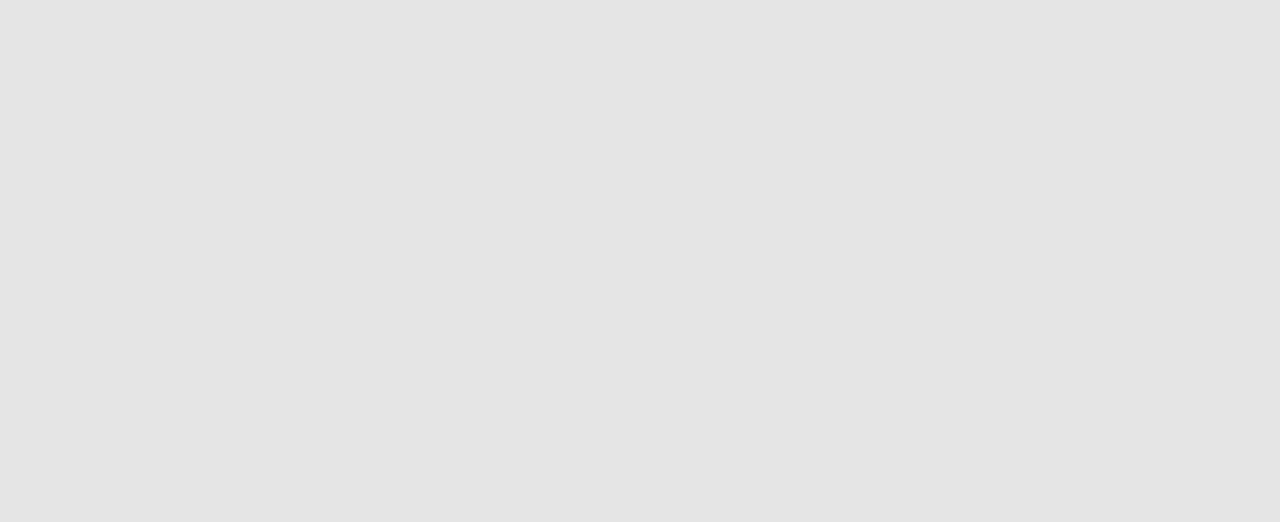
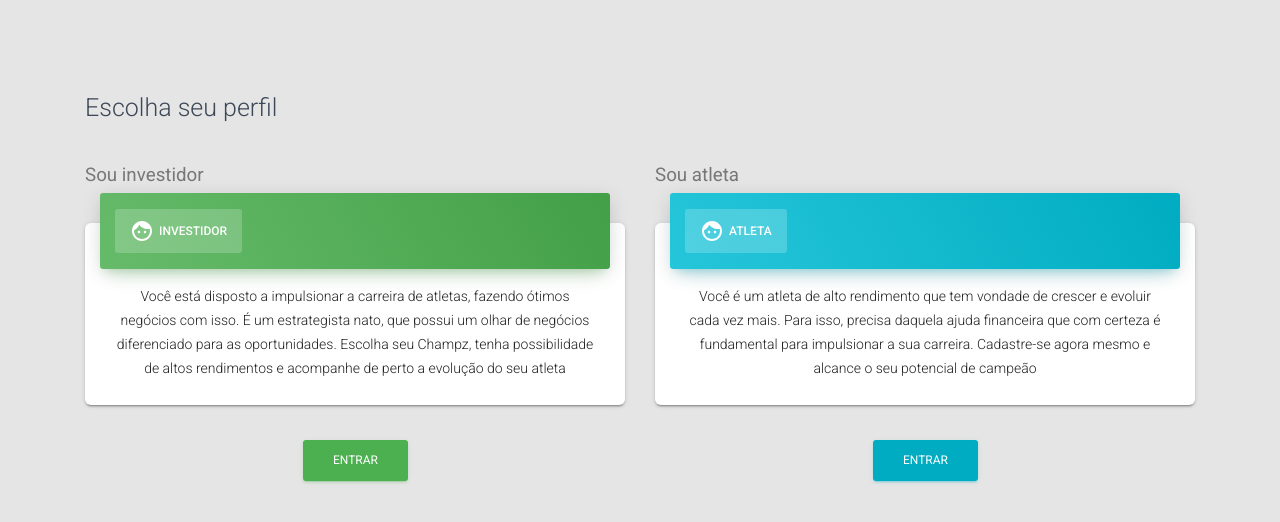
Before and after one commit to queirozale/champz, a Next.js app: page / in a window 1280 px wide. Before the commit this address had no page. Shown: the top 522 px of the page. Built offline with nearby package versions, Linux system fonts and the light colour scheme.

Commit message:
Home structure

```diff
--- a/assets/jss/nextjs-material-kit/pages/componentsSections/tabsStyle.js
+++ b/assets/jss/nextjs-material-kit/pages/componentsSections/tabsStyle.js
@@ -2,7 +2,7 @@ import { container } from "assets/jss/nextjs-material-kit.js";
 
 const tabsStyle = {
   section: {
-    background: "#EEEEEE",
+    background: "transparent",
     padding: "70px 0"
   },
   container,
--- a/components/Header/Header.js
+++ b/components/Header/Header.js
@@ -12,6 +12,7 @@ import IconButton from "@material-ui/core/IconButton";
 import Button from "@material-ui/core/Button";
 import Hidden from "@material-ui/core/Hidden";
 import Drawer from "@material-ui/core/Drawer";
+import SportsMmaIcon from '@material-ui/icons/SportsMma';
 // @material-ui/icons
 import Menu from "@material-ui/icons/Menu";
 // core components
@@ -63,7 +64,7 @@ export default function Header(props) {
   });
   const brandComponent = (
     <Link href="/components" as="/components">
-      <Button className={classes.title}>{brand}</Button>
+      <Button className={classes.title}><SportsMmaIcon />{brand}</Button>
     </Link>
   );
   return (
--- a/pages-sections/Components-Sections/SectionNavbars.js
+++ b/pages-sections/Components-Sections/SectionNavbars.js
@@ -130,6 +130,7 @@ export default function SectionNavbars() {
             />
           </GridItem>
         </GridContainer>
+        {/* start  */}
         <div className={classes.title}>
           <h3>Navigation</h3>
         </div>
@@ -431,6 +432,7 @@ export default function SectionNavbars() {
           />
         </div>
       </div>
+      {/* end */}
     </div>
   );
 }
--- a/pages-sections/Components-Sections/SectionTabs.js
+++ b/pages-sections/Components-Sections/SectionTabs.js
@@ -1,4 +1,5 @@
 import React from "react";
+import Link from "next/link";
 // @material-ui/core components
 import { makeStyles } from "@material-ui/core/styles";
 
@@ -10,6 +11,7 @@ import Build from "@material-ui/icons/Build";
 import GridContainer from "components/Grid/GridContainer.js";
 import GridItem from "components/Grid/GridItem.js";
 import CustomTabs from "components/CustomTabs/CustomTabs.js";
+import Button from "components/CustomButtons/Button.js";
 
 import styles from "assets/jss/nextjs-material-kit/pages/componentsSections/tabsStyle.js";
 
@@ -21,121 +23,62 @@ export default function SectionTabs() {
     <div className={classes.section}>
       <div className={classes.container}>
         <div id="nav-tabs">
-          <h3>Navigation Tabs</h3>
+          <h3>Escolha seu perfil</h3>
           <GridContainer>
             <GridItem xs={12} sm={12} md={6}>
               <h3>
-                <small>Tabs with Icons on Card</small>
+                <small>Sou investidor</small>
               </h3>
               <CustomTabs
-                headerColor="primary"
+                headerColor="success"
                 tabs={[
                   {
-                    tabName: "Profile",
+                    tabName: "Investidor",
                     tabIcon: Face,
                     tabContent: (
                       <p className={classes.textCenter}>
-                        I think that’s a responsibility that I have, to push
-                        possibilities, to show people, this is the level that
-                        things could be at. So when you get something that has
-                        the name Kanye West on it, it’s supposed to be pushing
-                        the furthest possibilities. I will be the leader of a
-                        company that ends up being worth billions of dollars,
-                        because I got the answers. I understand culture. I am
-                        the nucleus.
+                        Você está disposto a impulsionar a carreira de atletas,
+                        fazendo ótimos negócios com isso. É um estrategista nato,
+                        que possui um olhar de negócios diferenciado para as oportunidades.
+                        Escolha seu Champz, tenha possibilidade de altos rendimentos e acompanhe
+                        de perto a evolução do seu atleta
                       </p>
                     )
                   },
+                ]}
+              />
+              <GridContainer justify="center">
+                <Link href="/components" as="/components">
+                  <Button color="success">Entrar</Button>
+                </Link>
+              </GridContainer>
+            </GridItem>
+            <GridItem xs={12} sm={12} md={6}>
+              <h3>
+                <small>Sou atleta</small>
+              </h3>
+              <CustomTabs
+                headerColor="info"
+                tabs={[
                   {
-                    tabName: "Messages",
-                    tabIcon: Chat,
+                    tabName: "Atleta",
+                    tabIcon: Face,
                     tabContent: (
                       <p className={classes.textCenter}>
-                        I think that’s a responsibility that I have, to push
-                        possibilities, to show people, this is the level that
-                        things could be at. I will be the leader of a company
-                        that ends up being worth billions of dollars, because I
-                        got the answers. I understand culture. I am the nucleus.
-                        I think that’s a responsibility that I have, to push
-                        possibilities, to show people, this is the level that
-                        things could be at.
+                        Você é um atleta de alto rendimento que tem vondade de crescer
+                        e evoluir cada vez mais. Para isso, precisa daquela ajuda financeira
+                        que com certeza é fundamental para impulsionar a sua carreira. Cadastre-se
+                        agora mesmo e alcance o seu potencial de campeão
                       </p>
                     )
                   },
-                  {
-                    tabName: "Settings",
-                    tabIcon: Build,
-                    tabContent: (
-                      <p className={classes.textCenter}>
-                        think that’s a responsibility that I have, to push
-                        possibilities, to show people, this is the level that
-                        things could be at. So when you get something that has
-                        the name Kanye West on it, it’s supposed to be pushing
-                        the furthest possibilities. I will be the leader of a
-                        company that ends up being worth billions of dollars,
-                        because I got the answers. I understand culture. I am
-                        the nucleus.
-                      </p>
-                    )
-                  }
                 ]}
               />
-            </GridItem>
-            <GridItem xs={12} sm={12} md={6}>
-              <h3>
-                <small>Tabs on Plain Card</small>
-              </h3>
-              <CustomTabs
-                plainTabs
-                headerColor="danger"
-                tabs={[
-                  {
-                    tabName: "Home",
-                    tabContent: (
-                      <p className={classes.textCenter}>
-                        I think that’s a responsibility that I have, to push
-                        possibilities, to show people, this is the level that
-                        things could be at. So when you get something that has
-                        the name Kanye West on it, it’s supposed to be pushing
-                        the furthest possibilities. I will be the leader of a
-                        company that ends up being worth billions of dollars,
-                        because I got the answers. I understand culture. I am
-                        the nucleus.
-                      </p>
-                    )
-                  },
-                  {
-                    tabName: "Updates",
-                    tabContent: (
-                      <p className={classes.textCenter}>
-                        I think that’s a responsibility that I have, to push
-                        possibilities, to show people, this is the level that
-                        things could be at. I will be the leader of a company
-                        that ends up being worth billions of dollars, because I
-                        got the answers. I understand culture. I am the nucleus.
-                        I think that’s a responsibility that I have, to push
-                        possibilities, to show people, this is the level that
-                        things could be at.
-                      </p>
-                    )
-                  },
-                  {
-                    tabName: "History",
-                    tabContent: (
-                      <p className={classes.textCenter}>
-                        think that’s a responsibility that I have, to push
-                        possibilities, to show people, this is the level that
-                        things could be at. So when you get something that has
-                        the name Kanye West on it, it’s supposed to be pushing
-                        the furthest possibilities. I will be the leader of a
-                        company that ends up being worth billions of dollars,
-                        because I got the answers. I understand culture. I am
-                        the nucleus.
-                      </p>
-                    )
-                  }
-                ]}
-              />
+              <GridContainer justify="center">
+                <Link href="/components" as="/components">
+                  <Button color="info">Entrar</Button>
+                </Link>
+              </GridContainer>
             </GridItem>
           </GridContainer>
         </div>
--- a/pages/index.js
+++ b/pages/index.js
@@ -1,12 +1,48 @@
 import React, { Component } from "react";
 import Router from "next/router";
+// @material-ui/core components
+import { makeStyles } from "@material-ui/core/styles";
+import List from "@material-ui/core/List";
+import ListItem from "@material-ui/core/ListItem";
+// core components
+import GridContainer from "components/Grid/GridContainer.js";
+import GridItem from "components/Grid/GridItem.js";
+import Header from "components/Header/Header.js";
+import CustomInput from "components/CustomInput/CustomInput.js";
+import CustomDropdown from "components/CustomDropdown/CustomDropdown.js";
+import Button from "components/CustomButtons/Button.js";
+import Footer from "components/Footer/Footer.js";
 
-export default class Index extends Component {
-  componentDidMount = () => {
-    Router.push("/components");
-  };
+import SectionTabs from "pages-sections/Components-Sections/SectionTabs.js";
+import SectionPills from "pages-sections/Components-Sections/SectionPills.js";
 
-  render() {
-    return <div />;
-  }
-}
+import image from "assets/img/bg.jpg";
+import styles from "assets/jss/nextjs-material-kit/pages/componentsSections/navbarsStyle.js";
+
+const useStyles = makeStyles(styles);
+
+// export default class Index extends Component {
+//   componentDidMount = () => {
+//     Router.push("/components");
+//   };
+
+//   render() {
+//     return <div />;
+//   }
+// }
+
+const Home = () => {
+  const classes = useStyles();
+  return (
+    <div id="navbar" className={classes.navbar}>
+      <div
+        className={classes.navigation}
+        style={{ backgroundImage: "url(" + image + ")" }}
+      >
+        <SectionTabs />
+      </div>
+    </div>
+  );
+};
+
+export default Home;
```
Also changed, not shown: Documentation/tutorial-components.html (+9 -9 lines), package.json (+5 -4 lines), 2 other files (tests, documents, lock files or other folders).
